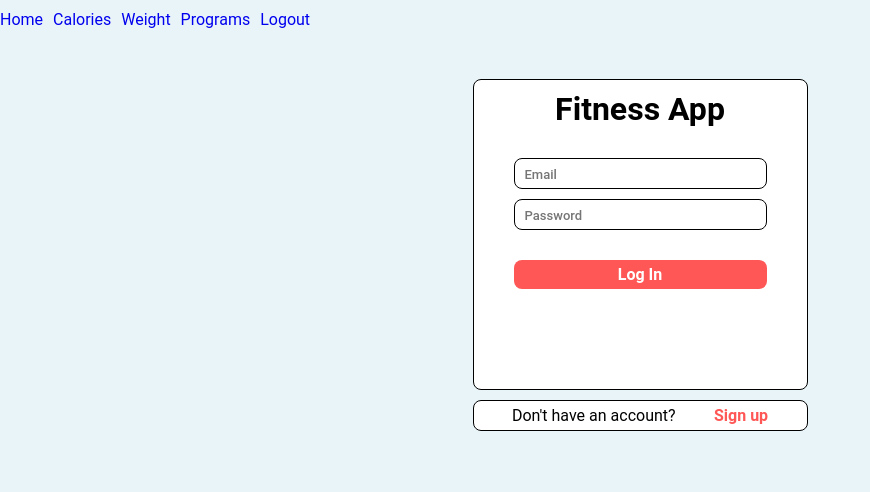
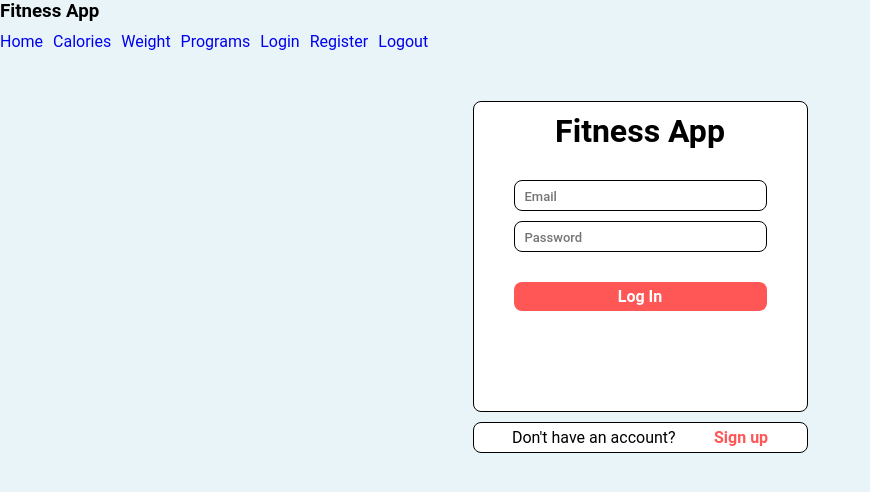
Before and after one commit to BorislavBenderov/fitness-app, a React (Create React App) app: page / in a window 1280 px wide. Shown: the top 492 px of the page, without its empty margins (0-870 px from the left). Built offline with nearby package versions, Linux system fonts and the light colour scheme; no server answers; the database is empty.

Commit message:
Add more navigation buttons

```diff
--- a/src/components/header/Header.js
+++ b/src/components/header/Header.js
@@ -4,9 +4,10 @@
 export const Header = () => {
     return (
         <header className="header__container">
+            <Link to='/'><h3>Fitness App</h3></Link>
             <ul className="nav">
                 <li>
-                    <Link to="/fitness">Home</Link>
+                    <Link to="/">Home</Link>
                 </li>
                 <li>
                     <Link to="/calories">Calories</Link>
@@ -17,6 +18,12 @@
                 <li>
                     <Link to="/fitness-programs">Programs</Link>
                 </li>
+                <li>
+                    <Link to="/login">Login</Link>
+                </li>
+                <li>
+                    <Link to="/register">Register</Link>
+                </li>
                 <Logout />
             </ul>
         </header>
```
